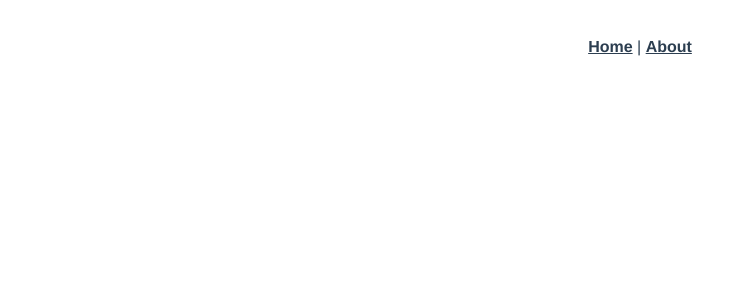
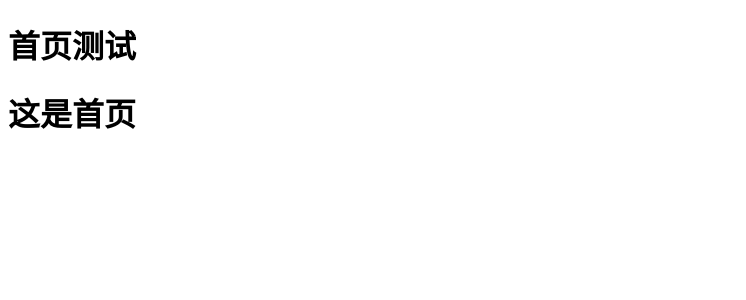
Before and after one commit to liuxianquan/vue_project, a Vue app: page /#/myhome in a window 1280 px wide. Shown: the top 300 px of the page, without its empty margins (0-746 px from the left). Built offline with nearby package versions, Linux system fonts and the light colour scheme.

Commit message:
初始化

```diff
--- a/src/App.vue
+++ b/src/App.vue
@@ -1,29 +1,3 @@
 <template>
-  <div id="app">
-    <div id="nav">
-      <router-link to="/">Home</router-link> |
-      <router-link to="/about">About</router-link>
-    </div>
-    <router-view/>
-  </div>
+  <router-view />
 </template>
-
-<style lang="scss">
-#app {
-  font-family: 'Avenir', Helvetica, Arial, sans-serif;
-  -webkit-font-smoothing: antialiased;
-  -moz-osx-font-smoothing: grayscale;
-  text-align: center;
-  color: #2c3e50;
-}
-#nav {
-  padding: 30px;
-  a {
-    font-weight: bold;
-    color: #2c3e50;
-    &.router-link-exact-active {
-      color: #42b983;
-    }
-  }
-}
-</style>
--- a/src/router.js
+++ b/src/router.js
@@ -6,18 +6,41 @@ Vue.use(Router)
 
 export default new Router({
   routes: [
+    // 首页路由
     {
-      path: '/',
-      name: 'home',
-      component: Home
+      path: '',
+      component: Home,
+      children: [
+        // 首页默认页面
+        {
+          path: '/myhome',
+          component: () => import('./views/myhome.vue')
+        },
+        // 首页学习模块
+        {
+          path: '/mystudy',
+          component: () => import('./views/mystudy.vue')
+        },
+        // 首页账户模块
+        {
+          path: '/myacount',
+          component: () => import('./views/myacount.vue')
+        },
+        {
+          path: '',
+          component: () => import('./views/myhome.vue')
+        }
+      ]
     },
+    // 搜索模块
     {
-      path: '/about',
-      name: 'about',
-      // route level code-splitting
-      // this generates a separate chunk (about.[hash].js) for this route
-      // which is lazy-loaded when the route is visited.
-      component: () => import(/* webpackChunkName: "about" */ './views/About.vue')
+      path: '/mysearch',
+      component: () => import('./views/mystudy.vue')
+    },
+    // 登录注册模块
+    {
+      path: '/mysign',
+      component: () => import('./views/mysign.vue')
     }
   ]
 })
--- a/src/views/About.vue
+++ /dev/null
@@ -1,5 +0,0 @@
-<template>
-  <div class="about">
-    <h1>This is an about page</h1>
-  </div>
-</template>
--- a/src/views/Home.vue
+++ b/src/views/Home.vue
@@ -1,18 +1,8 @@
 <template>
-  <div class="home">
-    <img alt="Vue logo" src="../assets/logo.png">
-    <HelloWorld msg="Welcome to Your Vue.js App"/>
+  <div>
+    <h1>首页测试</h1>
+    <router-view></router-view>
   </div>
+  <!-- <router-view /> -->
+  <!-- <router-view></router-view> -->
 </template>
-
-<script>
-// @ is an alias to /src
-import HelloWorld from '@/components/HelloWorld.vue'
-
-export default {
-  name: 'home',
-  components: {
-    HelloWorld
-  }
-}
-</script>
--- /dev/null
+++ b/src/views/myacount.vue
@@ -0,0 +1,5 @@
+<template >
+  <div>
+    <h1>这是我的账号</h1>
+  </div>
+</template>
--- /dev/null
+++ b/src/views/myhome.vue
@@ -0,0 +1,5 @@
+<template >
+  <div>
+    <h1>这是首页</h1>
+  </div>
+</template>
--- /dev/null
+++ b/src/views/mysearch.vue
@@ -0,0 +1,5 @@
+<template >
+    <div>
+        <h1>这是搜索页</h1>
+    </div>
+</template>
--- /dev/null
+++ b/src/views/mysign.vue
@@ -0,0 +1,5 @@
+<template >
+  <div>
+    <h1>这是登录注册</h1>
+  </div>
+</template>
--- /dev/null
+++ b/src/views/mystudy.vue
@@ -0,0 +1,5 @@
+<template >
+  <div>
+    <h1>这是我的学习</h1>
+  </div>
+</template>
```
Also changed, not shown: prettier.config.js (added, +9 -0 lines).
